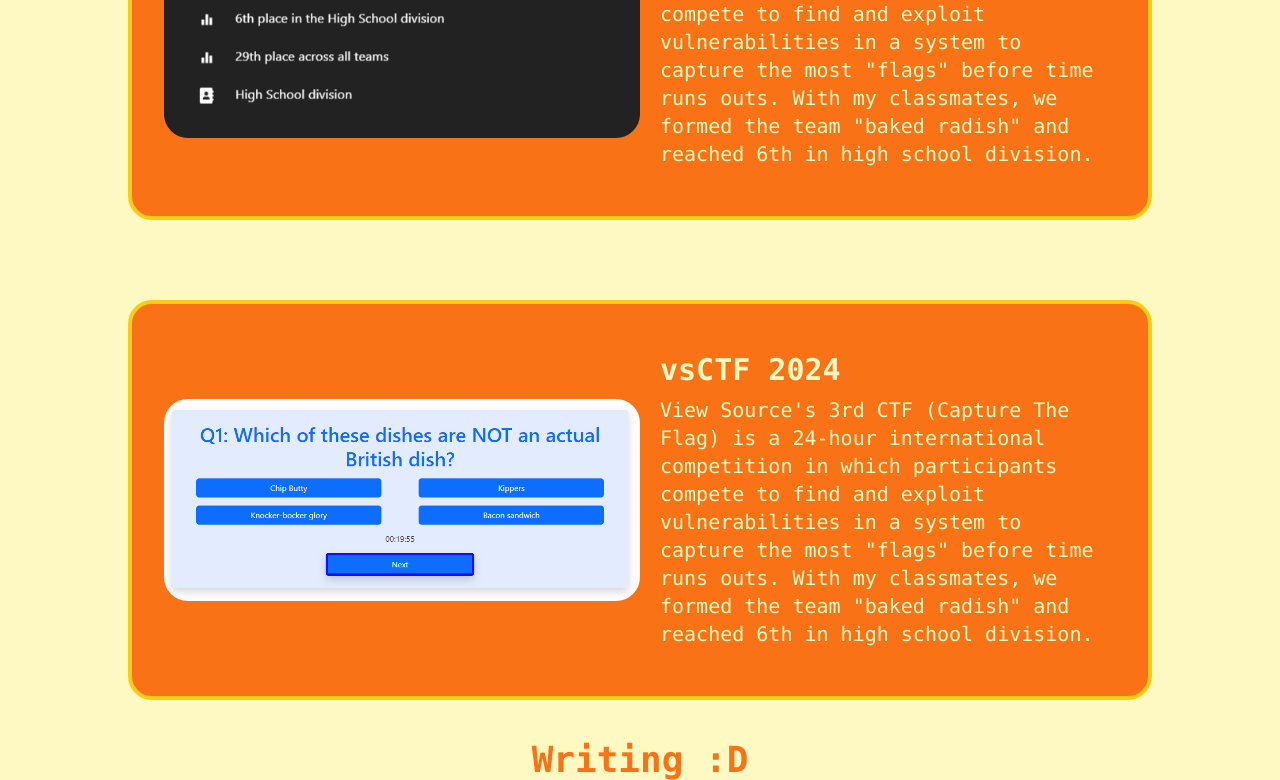
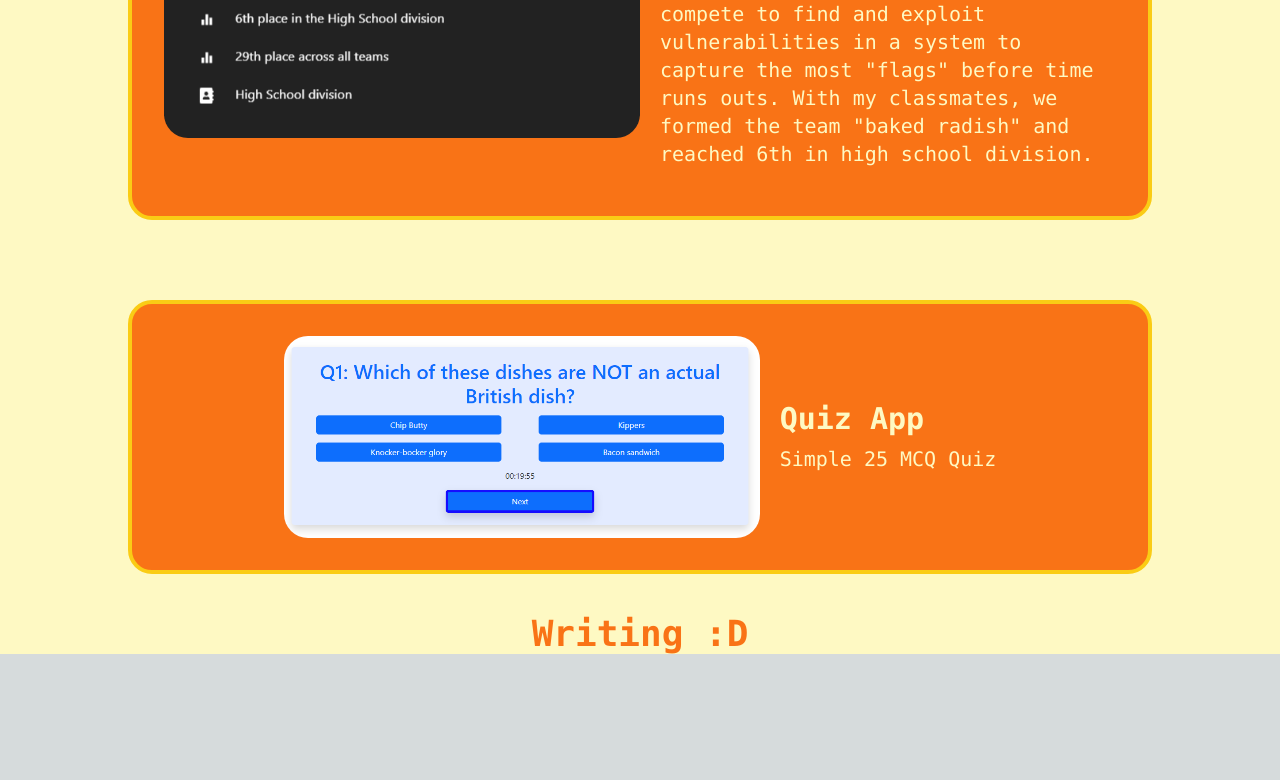
Before and after one commit to lohputer/portfolio, a Next.js app: page / in a window 1280 px wide. Shown: the part 1663-2443 px from the top of the page. After the commit the page ends 2317 px from the top, so only its background shows below. Built offline with nearby package versions, Linux system fonts and the light colour scheme.

Commit message:
Update page.tsx

```diff
--- a/src/app/page.tsx
+++ b/src/app/page.tsx
@@ -177,8 +177,8 @@ export default function Home() {
         <div className="max-h-max rounded-3xl border-4 border-yellow-400 bg-orange-500 py-4 px-8 lg:py-8 m-10 gap-5 w-4/5 md:flex md:flex-row md:justify-center md:items-center">
           <img src="quiz.png" className="rounded-3xl md:w-1/2"></img>
           <div className="text-yellow-100 h-full items-left justify-center flex flex-col py-4">
-            <h1 className="mb-2 text-left text-xl md:text-2xl lg:text-3xl font-semibold">vsCTF 2024</h1>
-            <p className="text-left text-sm md:text-base lg:text-xl">View Source's 3rd CTF (Capture The Flag) is a 24-hour international competition in which participants compete to find and exploit vulnerabilities in a system to capture the most "flags" before time runs outs. With my classmates, we formed the team "baked radish" and reached 6th in high school division.</p>
+            <h1 className="mb-2 text-left text-xl md:text-2xl lg:text-3xl font-semibold">Quiz App</h1>
+            <p className="text-left text-sm md:text-base lg:text-xl">Simple 25 MCQ Quiz</p>
           </div>
         </div>
         <h1 className="text-center text-2xl md:text-4xl text-orange-500 font-semibold">Writing :D</h1>
```
